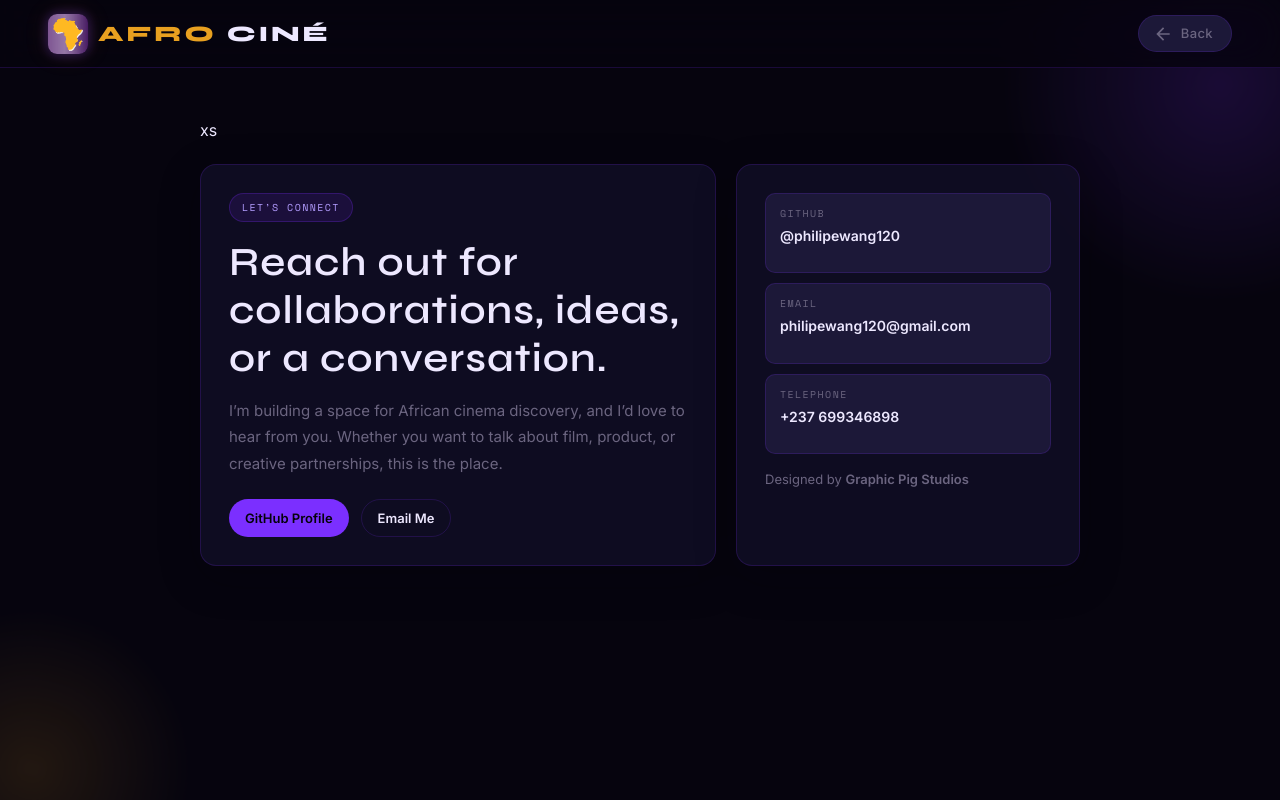
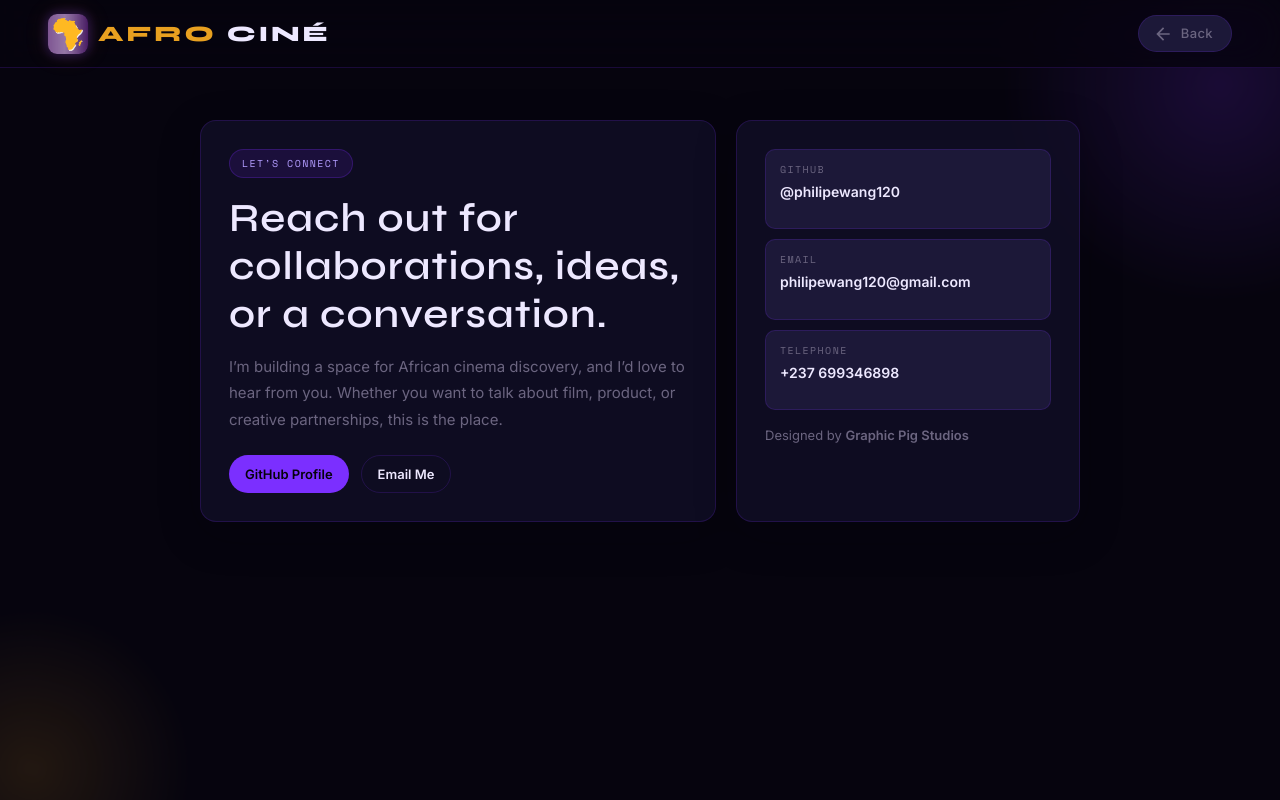
Before and after one commit to philipewang120/AfricanCinema, a React (Vite) app in the folder client/: page /contact in a window 1280 px wide. Built offline with nearby package versions, Linux system fonts and the light colour scheme.

Commit message:
Minor CSS fixes 1.0

```diff
--- a/client/src/pages/ContactPage.jsx
+++ b/client/src/pages/ContactPage.jsx
@@ -37,7 +37,7 @@ function ContactPage() {
         </Button>
       </nav>
 
-      <div className="md-body contact-body">xs
+      <div className="md-body contact-body">
         <div className="contact-shell fade-up">
           <section className="contact-card">
             <span className="contact-kicker">Let’s connect</span>
--- a/client/src/pages/ProfilePage.jsx
+++ b/client/src/pages/ProfilePage.jsx
@@ -3,6 +3,7 @@ import { useParams, useNavigate } from "react-router-dom";
 import { apiFetch, getToken } from "../api";
 import "./ProfilePage.css";
 import "./AfricanPage.css";
+import "./AdminDashboard.css";
 import SEO from "../components/SEO";
 import { Box, Button, Typography, Avatar, Chip, CircularProgress } from "@mui/material";
 import { Movie, ArrowBack, Lock, Star, Public} from "@mui/icons-material";
--- a/client/src/pages/ProfileSettings.jsx
+++ b/client/src/pages/ProfileSettings.jsx
@@ -3,6 +3,7 @@ import { useNavigate } from "react-router-dom";
 import { apiFetch, getToken, saveToken } from "../api";
 import "./ProfileSettings.css";
 import "./AfricanPage.css";
+import "./AdminDashboard.css";
 import {
   Box, Button, TextField, Typography, Stack,
   Switch, FormControlLabel, Avatar, CircularProgress,
```
